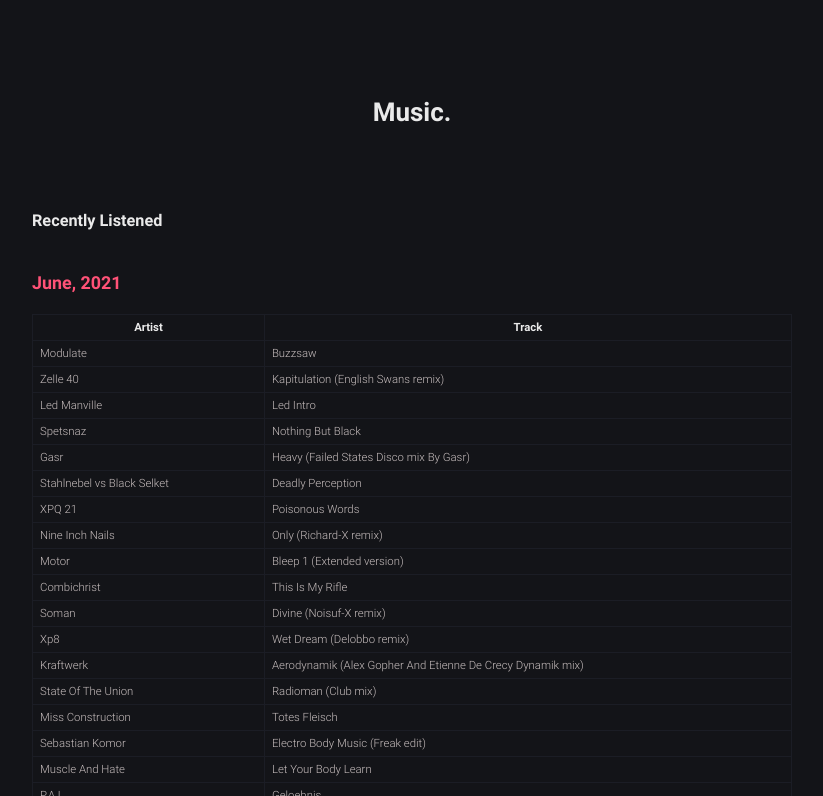
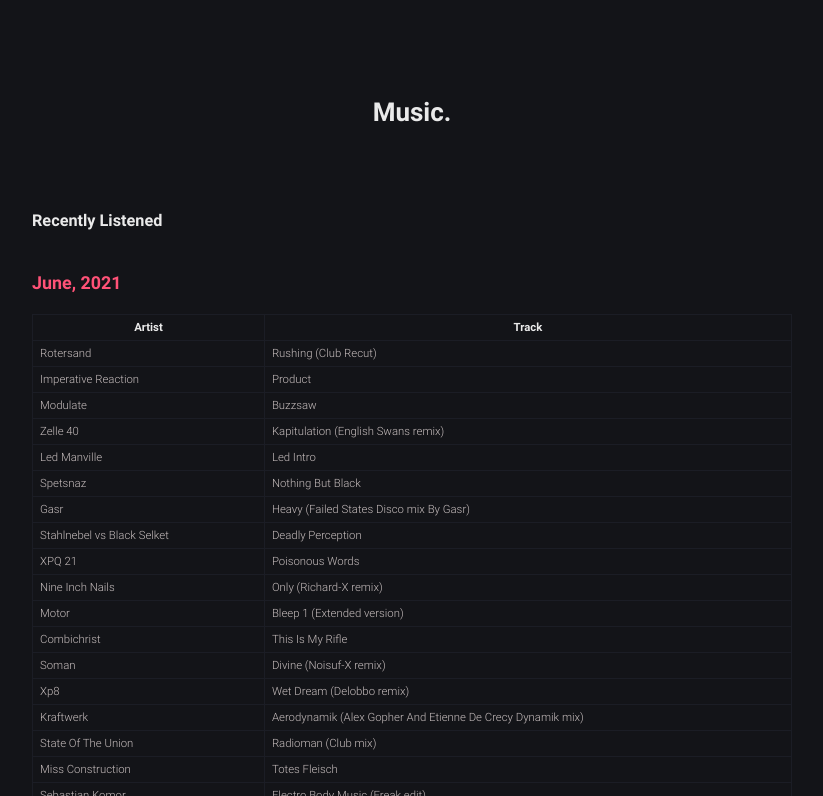
Before and after one commit to robert-marshall/xyz, a Jekyll site: the page built from music.md, in a window 1280 px wide and 900 px high, cut to the strip 104-900 px from the top of the window. Shown: the whole strip, without its empty margins (228-1051 px from the left). Built offline with Jekyll 4.4.1, drawn with Linux system fonts in a browser that asks for light colours.

Commit message:
bara bra grejjor

```diff
--- a/music.md
+++ b/music.md
@@ -11,6 +11,8 @@
 
 | Artist | Track |
 |--------|-------|
+Rotersand | Rushing (Club Recut)
+Imperative Reaction | Product
 Modulate | Buzzsaw
 Zelle 40 | Kapitulation (English Swans remix)
 Led Manville | Led Intro
```
